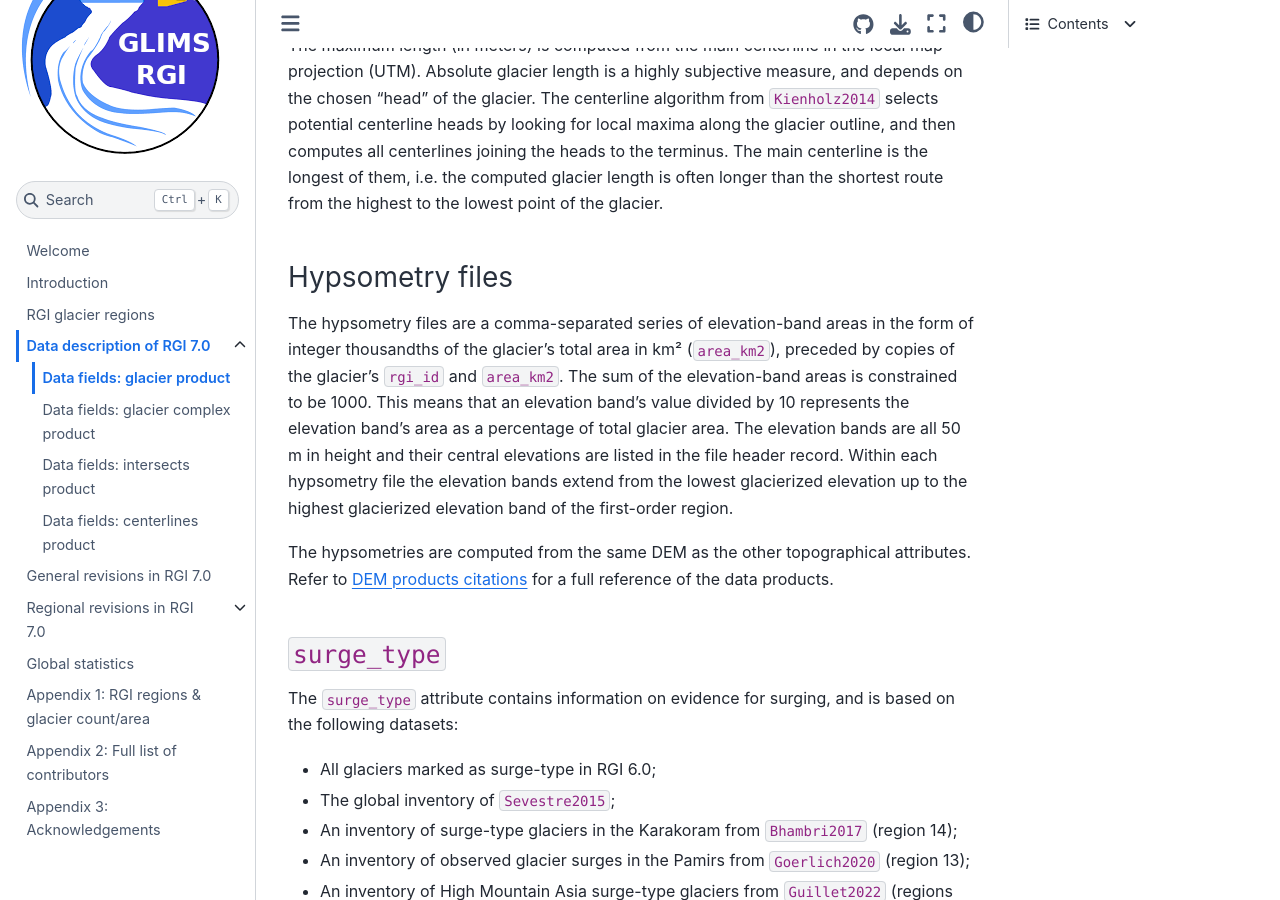
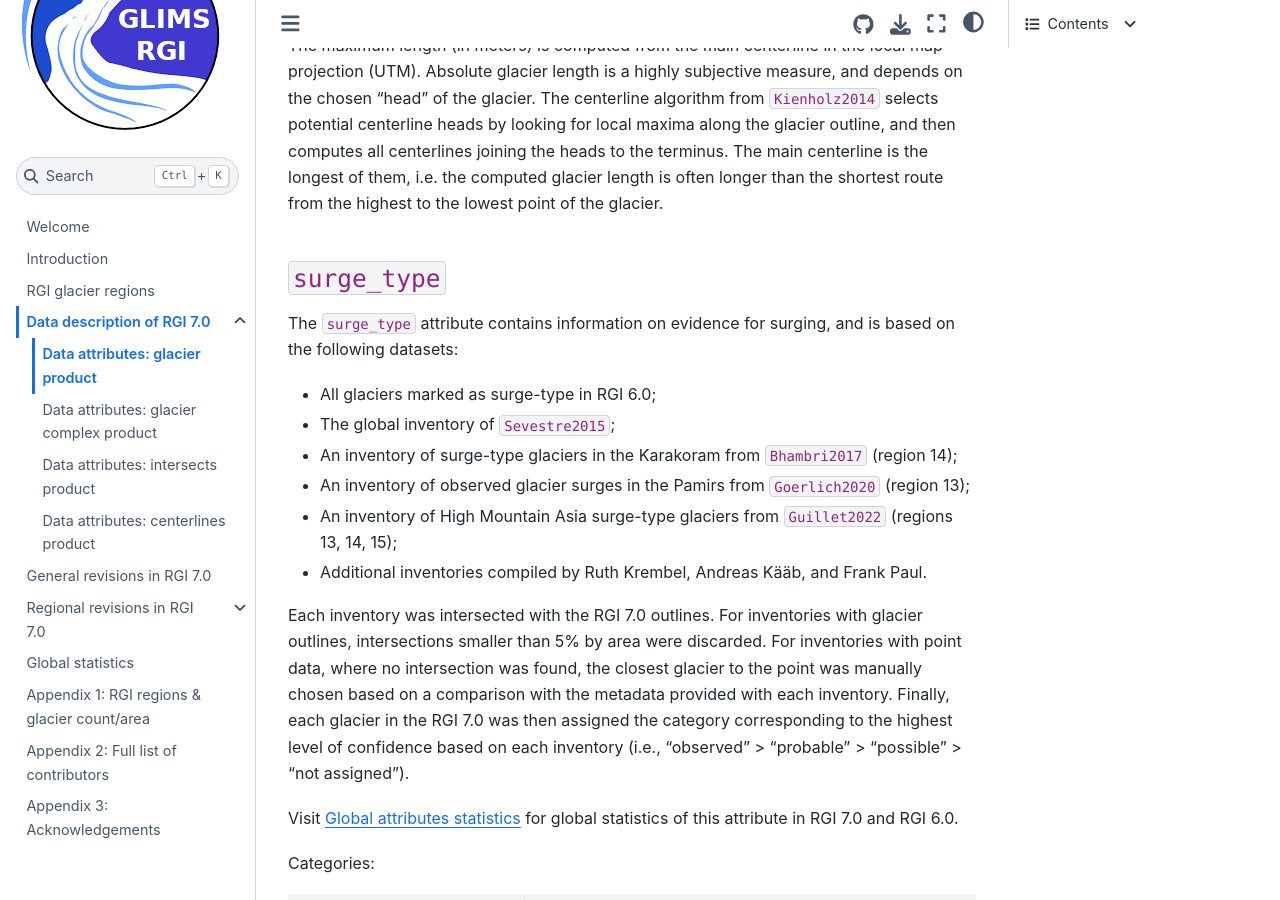
Before and after one commit to GLIMS-RGI/rgi_user_guide, a Jupyter Book: the page built from docs/data_fields/glacier_product.md, in a window 1280 px wide and 900 px high, scrolled down 8801 px. Built offline with Jupyter Book 1.0.4 settings and Sphinx 7.4.7 and the Sphinx Book theme 1.1.4, drawn with Linux system fonts in a browser that asks for light colours; pages that are not in the unit, such as notebooks, are missing from menus; cross-references to code outside the pages are shown as plain code; some of the changed text lies outside the part shown.

Commit message:
small updates

```diff
--- a/docs/03_data_decription.md
+++ b/docs/03_data_decription.md
@@ -158,7 +158,7 @@
 Example of the glacier centerlines product (purple) drawn over the glacier product (light blue).
 :::
 
-## Data fields
+## Data attributes
 
 - [](data_fields/glacier_product.md)
 - [](data_fields/glacier_complex_product.md)
--- a/docs/data_fields/centerlines_product.md
+++ b/docs/data_fields/centerlines_product.md
@@ -1,4 +1,4 @@
-# Data fields: centerlines product
+# Data attributes: centerlines product
 
 The following attributes are available in the RGI 7.0 shapefiles. For more details on some of them, see the specific sections below.
 
--- a/docs/data_fields/glacier_complex_product.md
+++ b/docs/data_fields/glacier_complex_product.md
@@ -1,4 +1,4 @@
-# Data fields: glacier complex product
+# Data attributes: glacier complex product
 
 The following attributes are available in the RGI 7.0 shapefiles. For more details on some of them, see the specific sections below.
 
--- a/docs/data_fields/glacier_product.md
+++ b/docs/data_fields/glacier_product.md
@@ -1,4 +1,4 @@
-# Data fields: glacier product
+# Data attributes: glacier product
 
 The following attributes are available in the RGI 7.0 shapefiles. For more details on some of them, see the specific sections below.
 
@@ -134,13 +134,6 @@
 
 The maximum length (in meters) is computed from the main centerline in the local map projection (UTM). Absolute glacier length is a highly subjective measure, and depends on the chosen "head" of the glacier. The centerline algorithm from {cite:t}`Kienholz2014` selects potential centerline heads by looking for local maxima along the glacier outline, and then computes all centerlines joining the heads to the terminus. The main centerline is the longest of them, i.e. the computed glacier length is often longer than the shortest route from the highest to the lowest point of the glacier.
 
-
-### Hypsometry files
-
-The hypsometry files are a comma-separated series of elevation-band areas in the form of integer thousandths of the glacier's total area in km² (`area_km2`), preceded by copies of the glacier’s `rgi_id` and `area_km2`. The sum of the elevation-band areas is constrained to be 1000. This means that an elevation band’s value divided by 10 represents the elevation band’s area as a percentage of total glacier area. The elevation bands are all 50 m in height and their central elevations are listed in the file header record. Within each hypsometry file the elevation bands extend from the lowest glacierized elevation up to the highest glacierized elevation band of the first-order region.
-
-The hypsometries are computed from the same DEM as the other topographical attributes. Refer to [](dem_citations.md) for a full reference of the data products.
-
 ### `surge_type`
 
 The `surge_type` attribute contains information on evidence for surging, and is based on the following datasets:
--- a/docs/data_fields/intersects_product.md
+++ b/docs/data_fields/intersects_product.md
@@ -1,4 +1,4 @@
-# Data fields: intersects product
+# Data attributes: intersects product
 
 The following attributes are available in the RGI 7.0 shapefiles. For more details on some of them, see the specific sections below.
 
```
